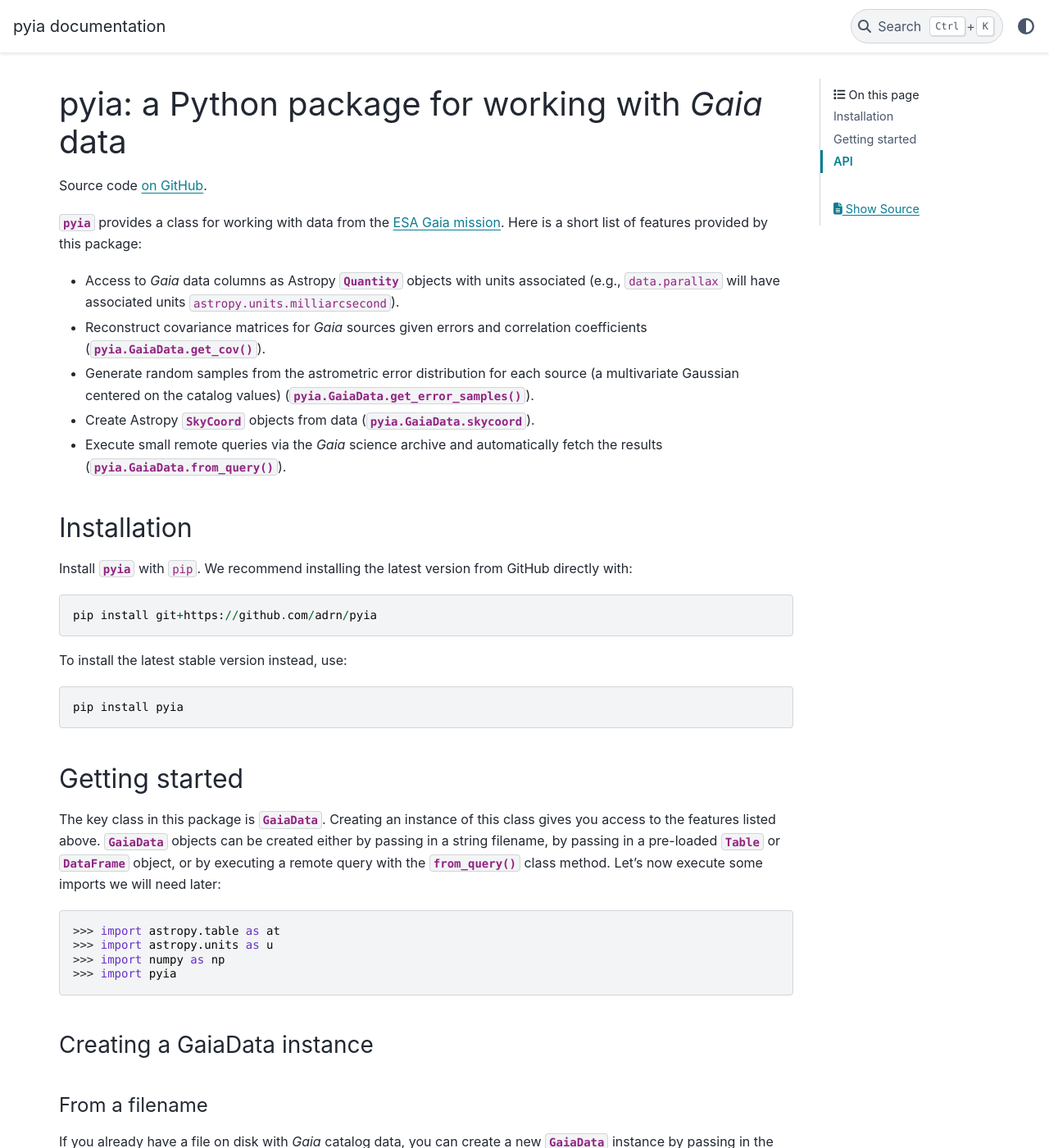
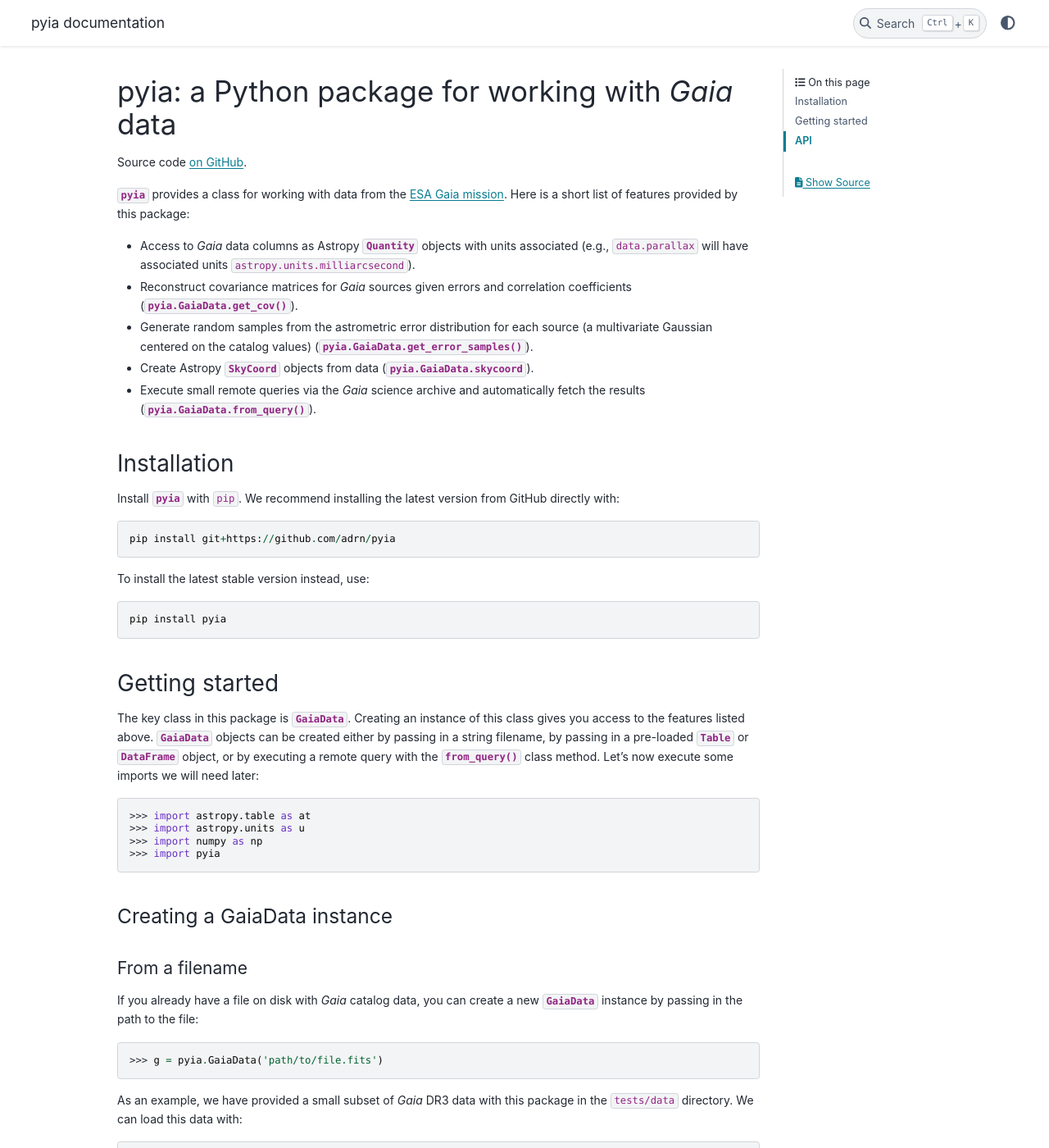
Before and after one commit to adrn/pyia, a Sphinx documentation site: the page built from docs/index.rst, in a window 1280 px wide and 1400 px high. Shown: the whole window at 82% size. Built offline with Sphinx 7.4.7 and the PyData theme 0.15.4, drawn with Linux system fonts in a browser that asks for light colours.

Commit message:
custom css and docstring tweaks

```diff
--- a/docs/_static/custom.css
+++ b/docs/_static/custom.css
@@ -1,3 +1,5 @@
+@import "../basic.css";
+
 :root {
-  --pst-font-size-base: 12px;
+  --pst-font-size-base: 14px;
 }
--- a/docs/conf.py
+++ b/docs/conf.py
@@ -27,8 +27,9 @@ exclude_patterns = [
 ]
 
 html_theme = "pydata_sphinx_theme"
+html_static_path = ["_static"]
 html_css_files = [
-    "css/custom.css",
+    "custom.css",
 ]
 
 intersphinx_mapping = {
```
Also changed, not shown: 1 other file.
